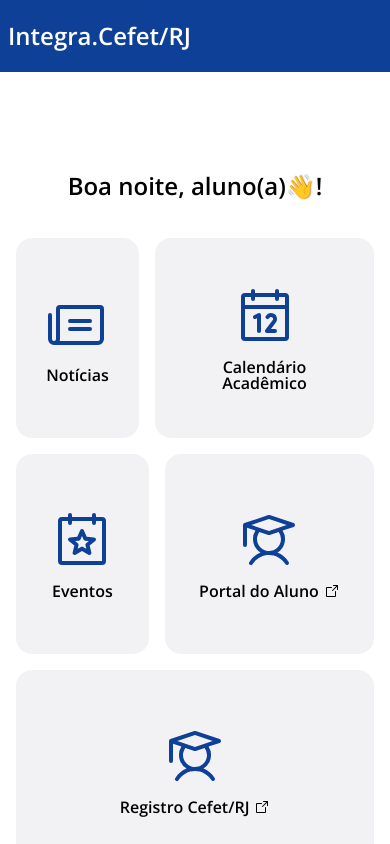
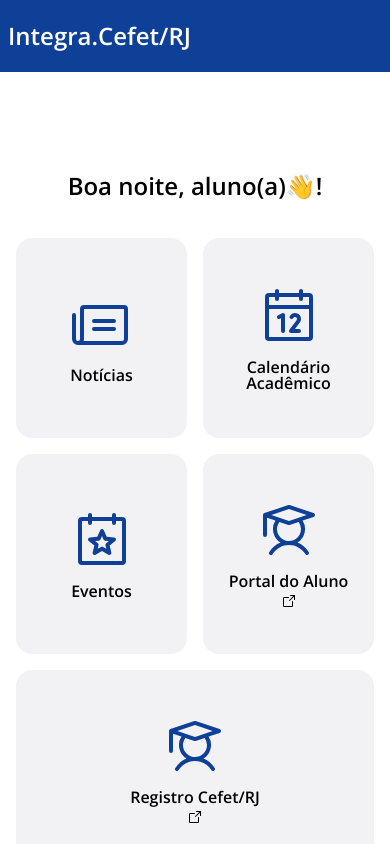
Before and after one commit to phricardo/alcateia.cefetrj.app, a Next.js app: page / in a window 390 px wide. Shown: the top 844 px of the page. Built offline with nearby package versions, Linux system fonts and the light colour scheme.

Commit message:
chore: add index styles adjustments

```diff
--- a/src/app/page.module.css
+++ b/src/app/page.module.css
@@ -79,11 +79,14 @@
 
 @media (max-width: 650px) {
   .links ul li {
-    flex: 1 1 150px;
+    flex: 1 1 160px;
+  }
+  .links ul li a span {
+    flex-direction: column;
   }
 }
 
-@media (max-width: 400px) {
+@media (max-width: 300px) {
   .links ul li {
     flex: auto;
   }
```
